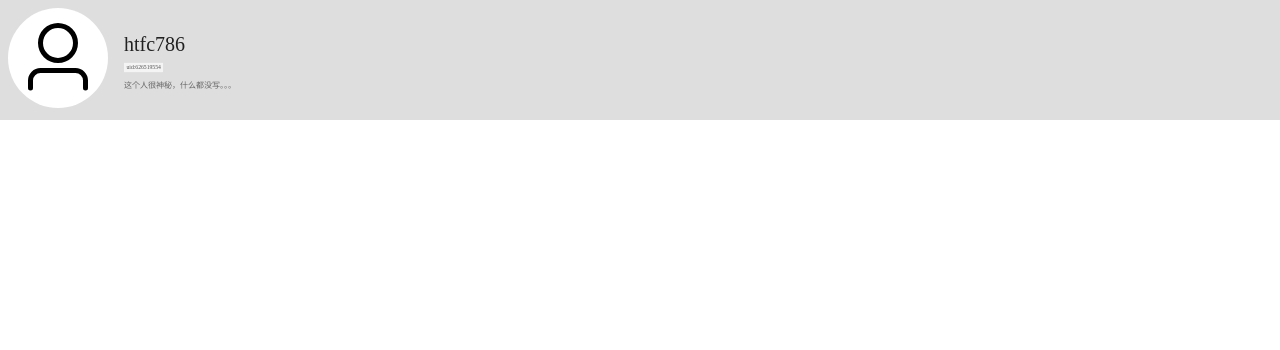
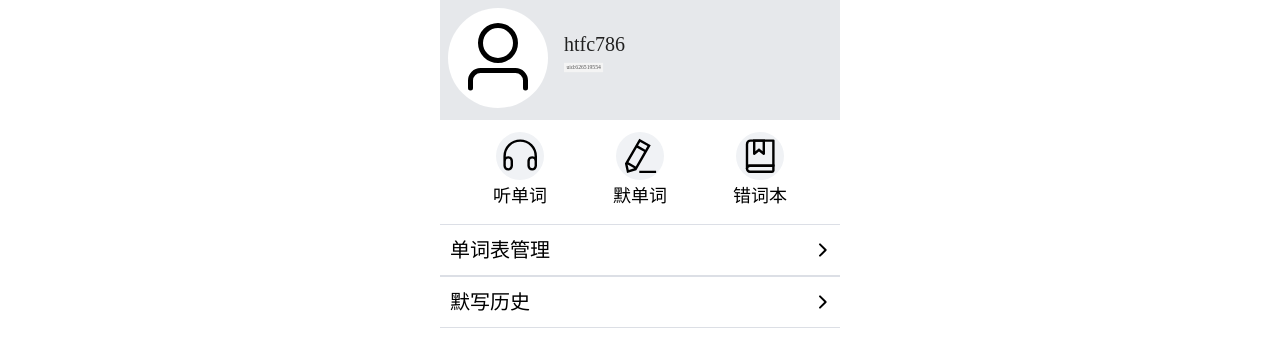
Before and after one commit to htfc786/wordslearn, a Vue app in the folder web/: page / in a window 1280 px wide. Shown: the top 350 px of the page. Built offline with nearby package versions, Linux system fonts and the light colour scheme.

Commit message:
wordslearn 首页页面完成

```diff
--- a/web/index.html
+++ b/web/index.html
@@ -3,7 +3,7 @@
 <head>
   <meta charset="UTF-8" />
   <link rel="icon" type="image/svg+xml" href="/vite.svg" />
-  <meta name="viewport" content="width=device-width, initial-scale=1.0" />
+  <meta content="width=device-width, initial-scale=1.0, maximum-scale=1.0, user-scalable=0;" name="viewport" /><!--禁止手机端缩放-->
   <title>Vite + Vue</title>
 </head>
 <body style="margin: 0;">
--- a/web/src/App.vue
+++ b/web/src/App.vue
@@ -1,5 +1,7 @@
 <template>
-    <router-view></router-view>
+    <div class="phone">
+      <router-view></router-view>
+    </div>
 </template>
 
 <script>
@@ -9,3 +11,12 @@ export default {
   }
 }
 </script>
+
+<style scoped>
+  @media screen and (min-width: 400px) {
+    .phone {
+      width: 400px;
+      margin: 0 auto;
+    }
+  }
+</style>
--- a/web/src/views/index.vue
+++ b/web/src/views/index.vue
@@ -1,13 +1,38 @@
 <template>
-  <div id="header">
+  <div class="header">
     <div class="face"> <!-- 头像 -->
       <el-icon><User /></el-icon>
     </div>
     <div class="relation">
       <span class="name">htfc786</span>
       <div class="uid"><span>uid:626519554</span></div>
-      <span class="content">这个人很神秘，什么都没写。。。 </span>
+      <span class="content"></span> <!--个性签名 留空-->
     </div>
+  </div>
+  <div class="main">
+    <div class="item">
+      <div><el-icon><Headset /></el-icon></div>
+      <span>听单词</span>
+    </div>
+    <div class="item">
+      <div><el-icon><EditPen /></el-icon></div>
+      <span>默单词</span>
+    </div>
+    <div class="item">
+      <div><el-icon><Collection /></el-icon></div>
+      <span>错词本</span>
+    </div>
+  </div>
+  <div class="list">
+    <div class="item">
+      <span>单词表管理</span>
+      <el-icon><ArrowRightBold /></el-icon>
+    </div>
+    <div class="item">
+      <span>默写历史</span>
+      <el-icon><ArrowRightBold /></el-icon>
+    </div>
+
   </div>
 </template>
 
@@ -18,11 +43,12 @@ export default {
 </script>
 
 <style scoped>
-  #header{
+  .header{
     padding: 8px;
-    background-color: #dedede;
+    background-color: #E6E8EB;
+    cursor: context-menu;
   }
-  #header > .face{
+  .header > .face{
     width: 100px;
     height: 100px;
     border-radius: 50%;
@@ -30,22 +56,22 @@ export default {
     display: inline-block;
     margin: 0 16px 0 0
   }
-  #header > .face > .el-icon{
+  .header > .face > .el-icon{
     width: 100%;
     height: 100%;
   }
-  #header > .face > .el-icon svg{
+  .header > .face > .el-icon svg{
     height: 80%;
     width: 80%;
     padding: 10px;
   }
-  #header > .relation{
+  .header > .relation{
     height: 75px;
     display: inline-block;
     vertical-align: top;
     margin-top: 25px;
   }
-  #header > .relation > .name{
+  .header > .relation > .name{
     font-size: 20px;
     color: #212121;
     max-width: 190px;
@@ -55,10 +81,10 @@ export default {
     white-space: nowrap;
     display: inline-block;
   }
-  #header > .relation > .uid{
+  .header > .relation > .uid{
     clear: both;
   }
-  #header > .relation > .uid span{
+  .header > .relation > .uid span{
     display: inline-block;
     font-size: 8px;
     padding: 2px 3.5px;
@@ -66,7 +92,8 @@ export default {
     background: #f4f4f4;
     transform: scale(.71);
     transform-origin: left;
-  }#header > .relation > .content{
+  }
+  .header > .relation > .content{
     max-width: 210px;
     margin-top: 5px;
     font-size: 8px;
@@ -76,7 +103,64 @@ export default {
     white-space: nowrap;
     float: left;
   }
-
-
-
+  .main {
+    --item-size: 80px;
+    display: flex;
+    justify-content: space-evenly;
+    height: var(--item-size);
+    margin: 12px 0;
+    cursor: context-menu;
+  }
+  .main > .item {
+    width: var(--item-size);
+    height: var(--item-size);
+  }
+  .main > .item > div {
+    --icon-size: calc(var(--item-size) * 3 / 5);
+    width: var(--icon-size);
+    height: var(--icon-size);
+    margin: 0 auto;
+    border-radius: calc(var(--icon-size) / 2);
+    background-color: #F0F2F5; /* 颜色 */
+    position: relative;
+  }
+  .main > .item > div > .el-icon,
+  .main > .item > div > .el-icon > svg {
+    width: calc(var(--icon-size) * 4 / 5);
+    height: calc(var(--icon-size) * 4 / 5);
+    display: block;
+    position: absolute;
+    top: calc((var(--icon-size) - var(--icon-size) * 4 / 5) / 2 / 2);
+    right: calc((var(--icon-size) - var(--icon-size) * 4 / 5) / 2 / 2);
+  }
+  .main > .item > span {
+    height: calc(var(--item-size) * 2 / 5);
+    display: block;
+    text-align: center;
+    line-height: calc(var(--item-size) * 2 / 5);
+    font-size: 18px;
+  }
+  .list {
+    cursor: context-menu;
+    --item-height: 50px;
+  }
+  .list > .item {
+    height: var(--item-height);
+    border-top: #DCDFE6 solid 1px;
+    border-bottom: #DCDFE5 solid 1px;
+    position: relative;
+  }
+  .list > .item > span {
+    height: var(--item-height);
+    display: inline-block;
+    text-align: center;
+    line-height: var(--item-height);
+    font-size: calc(var(--item-height) * 2 / 5);
+    margin-left: 10px;
+  }
+  .list > .item > .el-icon {
+    position: absolute;
+    right: 10px;
+    height: var(--item-height);
+  }
 </style>
--- a/web/vite.config.js
+++ b/web/vite.config.js
@@ -9,5 +9,9 @@ export default defineConfig({
 			'@': path.resolve(__dirname, 'src'),
 		}
 	},
-	plugins: [vue()]
+	plugins: [vue()],
+	server: {
+		host: '0.0.0.0',
+		port: 5173,
+	}
 })
```
Also changed, not shown: 3 other files (tests, documents, lock files or other folders).
